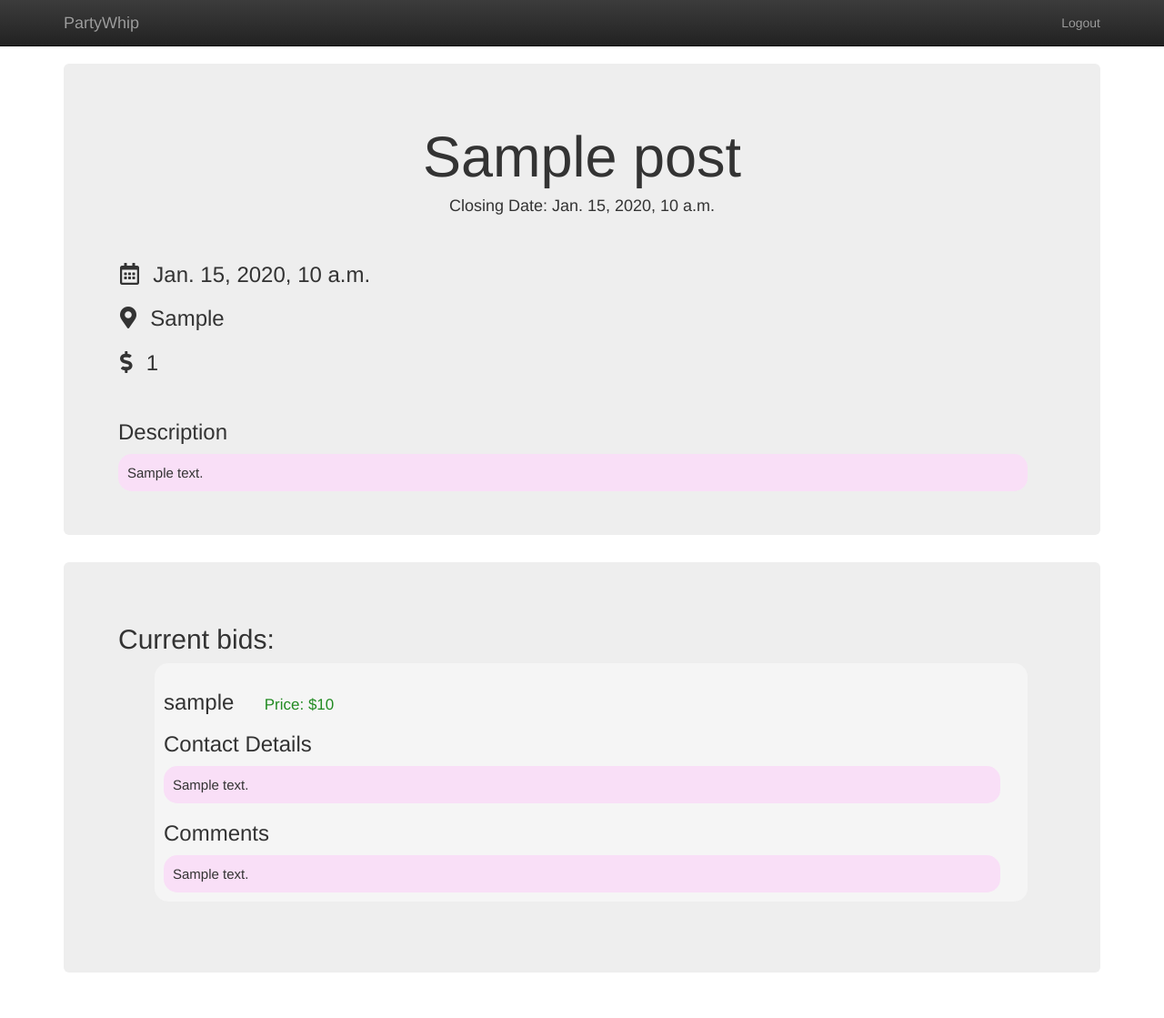
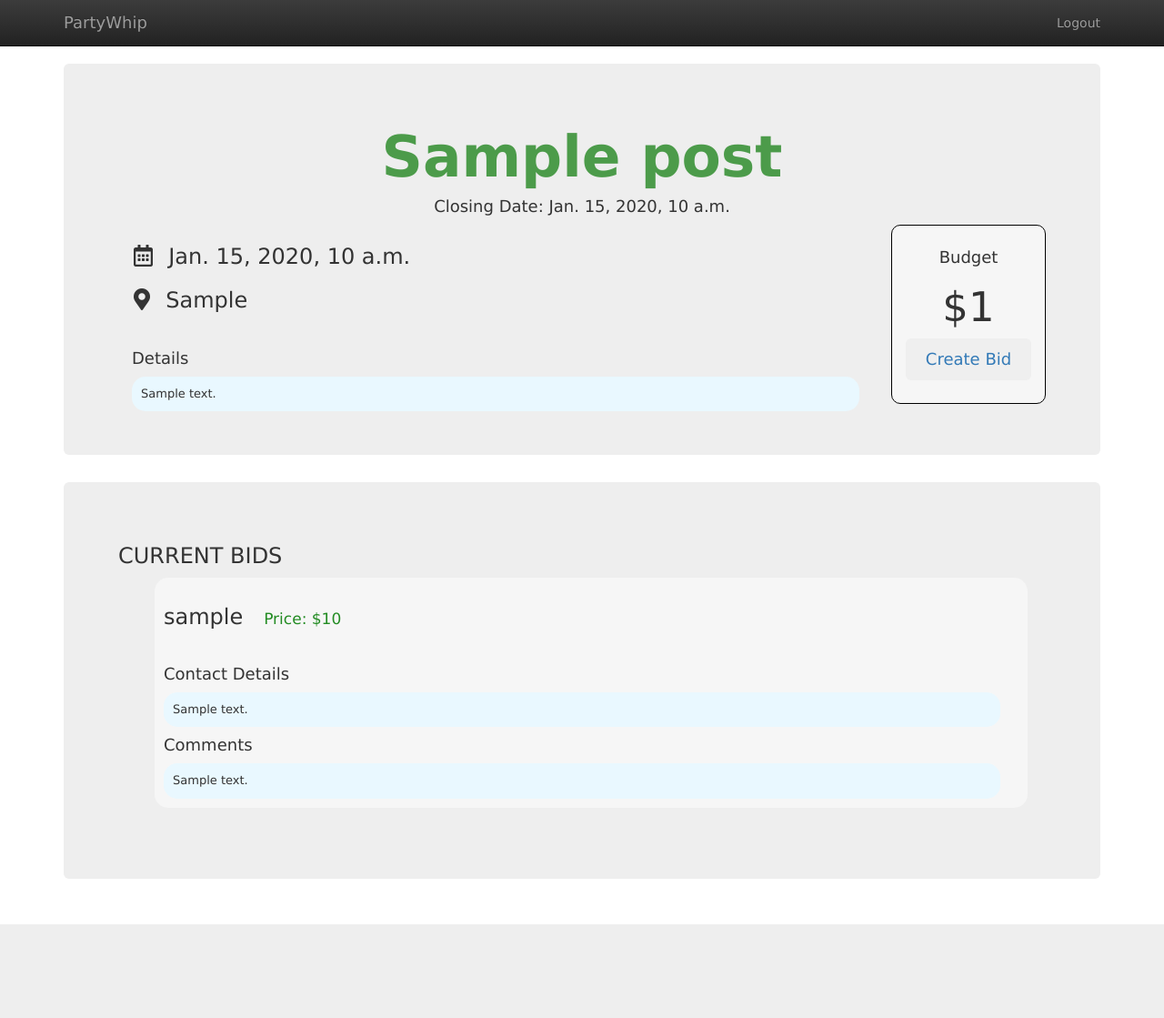
Before and after one commit to RemyBordignon/PartyWhip, a Django app: page /boards/1/ in a window 1280 px wide. Shown: the whole page at 91% size. After the commit the page ends 1016 px from the top, so only its background shows below. Run offline with Django 3.2, Linux system fonts and the light colour scheme; a user stored in the database is signed in; tables that the repository leaves empty hold one stand-in row (values such as "Sample post"); some libraries are stand-ins or nearby versions.

Commit message:
made it prettier

```diff
--- a/static/css/main.css
+++ b/static/css/main.css
@@ -4,10 +4,15 @@
    Author's custom styles
    ========================================================================== */
 
+html * {
+    font-family: "Verdana";
+
+}
+
 #description {
     margin-right: 20px;
-    background-color: #F9DFF7;
-    font-size: 15px;
+    background-color: #E9F8FF;
+    font-size: 13px;
     padding: 10px;
     border-radius: 15px;
 
@@ -28,7 +33,7 @@ hr {
 
 #bids {
     margin-right: 20px;
-    background-color: whitesmoke;
+    background-color: #F6F6F6;
     padding: 10px;
     border-radius: 15px;
 }
@@ -36,3 +41,31 @@ hr {
 alert alert-primary {
     background-color: red
 }
+
+#post-title {
+    font-weight: bold;
+    color: #4C9B4A;
+}
+
+jumbotron {
+    background-color: #f1f1f1;
+}
+
+#budget-box {
+    font-size: 15px;
+    border-radius: 10px;
+    border-style: solid;
+    border-color: black;
+    border-width: 1.5px;
+    padding-bottom: 25px;
+    padding-top: 15px;
+    background-color: #F6F6F6;
+}
+
+#budget {
+    font-size: 45px;
+}
+
+#bid-button {
+    background-color: #f2f2f2;
+}
--- a/templates/boards/detail.html
+++ b/templates/boards/detail.html
@@ -11,41 +11,48 @@
         </div>
     {% endif %}
     <div class="jumbotron">
-        <h1 align="center">{{ post.title }}</h1>
-        <h4 align="center">Closing Date: {{ post.end_date }}</h4>
-        <br>
-        <h3><i id="icon" class="far fa-calendar-alt"></i> &nbsp{{ post.event_date }}</h3>
-        <h3><i id="icon" class="fas fa-map-marker-alt"></i> &nbsp{{ post.location }}</h3>
-        <h3><i id="icon" class="fas fa-dollar-sign"></i> &nbsp{{ post.budget }}</h3>
-        <br>
-        <h3>Description </h3>
-        <div id="description"> {{ post.comment }} </div>
+    <h1 id="post-title" align="center">{{ post.title }}</h1>
+    <h4 align="center">Closing Date: {{ post.end_date }}</h4>
+        <div class="container">
+            <div class="row">
+                <div class="col-sm-10">
+                    <h3><i id="icon" class="far fa-calendar-alt"></i> &nbsp{{ post.event_date }}</h3>
+                    <h3><i id="icon" class="fas fa-map-marker-alt"></i> &nbsp{{ post.location }}</h3>
+                    <br>
+                    <h4>Details </h4>
+                    <div id="description"> {{ post.comment }} </div>
+                </div>
+                <div id="budget-box" class="col-sm-2">
+                    <h4 align="center">Budget</h4>
+                    <h3 id="budget" align="center">${{ post.budget }}</h3>
+                    <a href="{% url 'boards:create_bid' %}">
+                        <button class="btn btn-dark btn-lg btn-block">Create Bid</button>
+                    </a>
+                </div>
+            </div>
+        </div>
     </div>
+
     <div class="jumbotron">
-        <h2>Current bids: </h2>
+        <h3>CURRENT BIDS</h3>
         <ul>
             {% for bid in post.bid_set.all %}
 
                 <div id="bids">
-                    <h3 id>{{ bid.user.username }} &nbsp &nbsp
+                    <h3 id>{{ bid.user.username }} &nbsp
                         <small id="bidder-price" class="text-muted">Price: ${{ bid.price }}</small>
                     </h3>
-                    <h3>Contact Details </h3>
+                    <br>
+                    <h4>Contact Details </h4>
                     <div id="description">{{ bid.contact_details }}</div>
-                    <h3>Comments</h3>
+                    <h4>Comments</h4>
                     <div id="description">{{ bid.comment }}</div>
-
-
-
-
-    {#                <div class="list-group-item-text">#}
-    {#                    <li>{{ bid.bidder_name }} : {{ bid.price }}</li>#}
-    {#                </div>#}
                 </div>
                 <br>
             {% endfor %}
 
 
         </ul>
+
     </div>
 {% endblock %}
```
